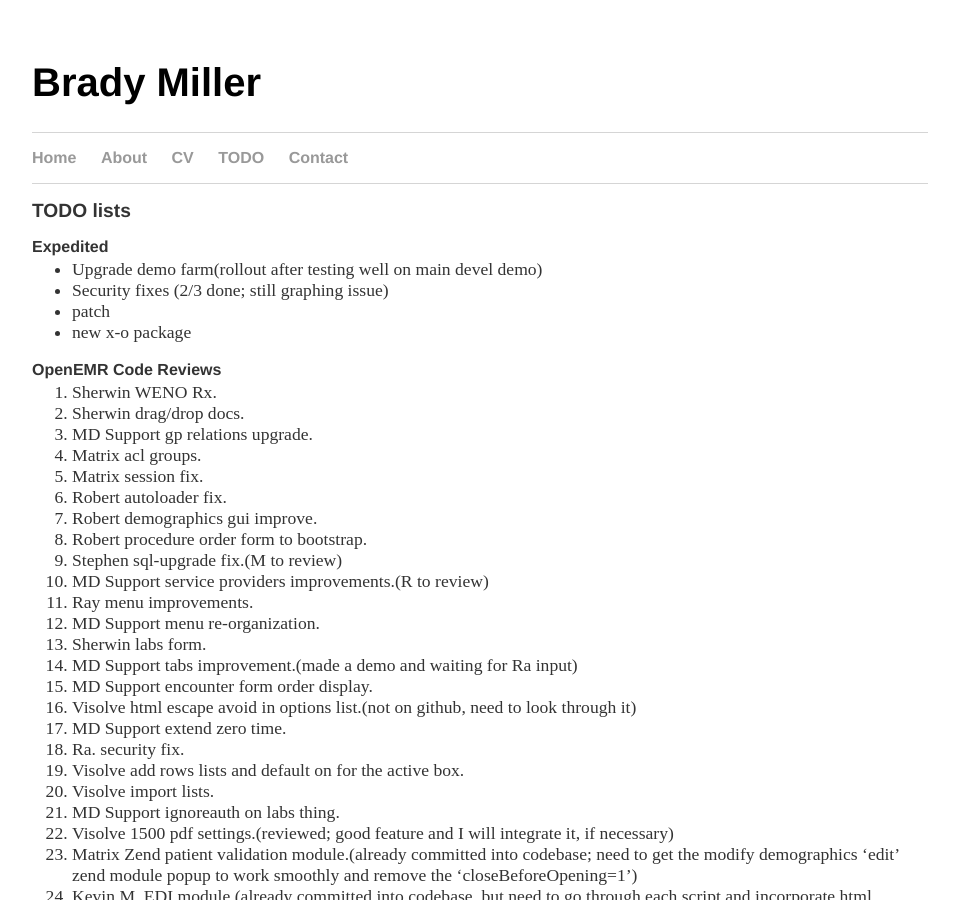
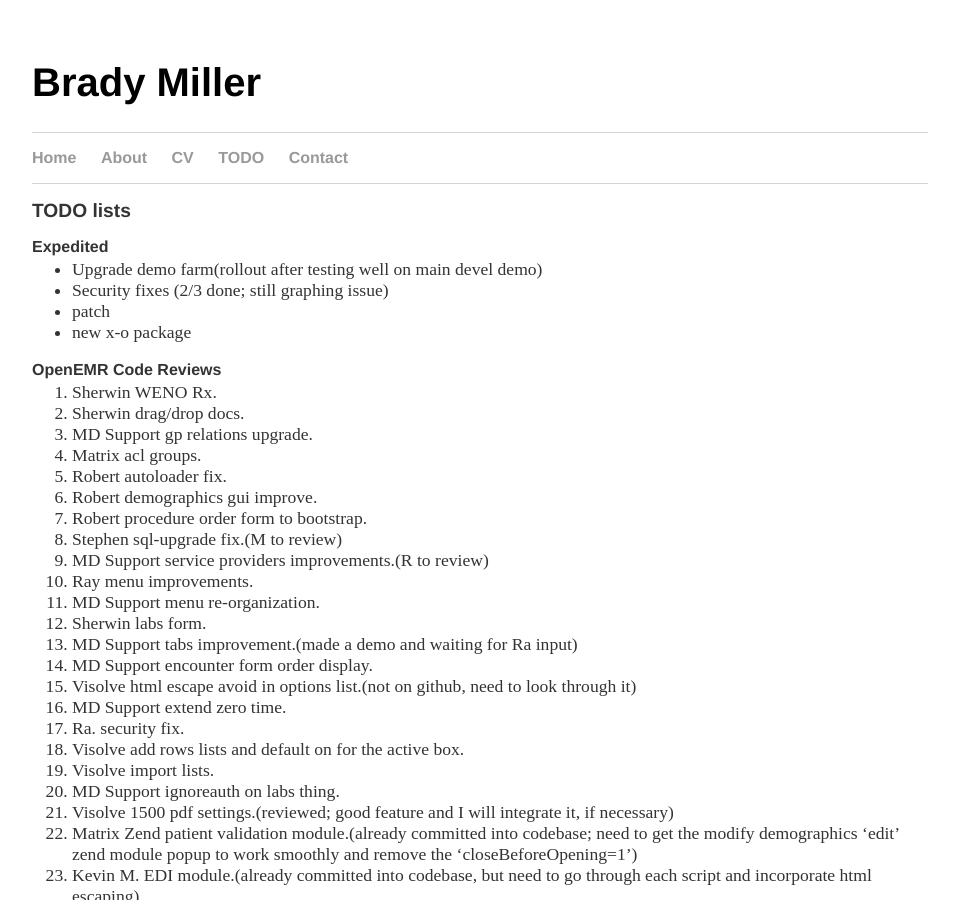
Before and after one commit to bradymiller/bradymiller.github.io, a Jekyll site: the page built from todo/index.md, in a window 1280 px wide and 900 px high. Shown: the whole window, without its empty margins (160-1119 px from the left). Built offline with Jekyll 4.4.1, drawn with Linux system fonts in a browser that asks for light colours; our own code applies the rules of GitHub Pages for plain Markdown files.

Commit message:
Update index.md

```diff
--- a/todo/index.md
+++ b/todo/index.md
@@ -14,7 +14,6 @@
 1. Sherwin drag/drop docs.
 1. MD Support gp relations upgrade.
 1. Matrix acl groups.
-1. Matrix session fix.
 1. Robert autoloader fix.
 1. Robert demographics gui improve.
 1. Robert procedure order form to bootstrap.
```
